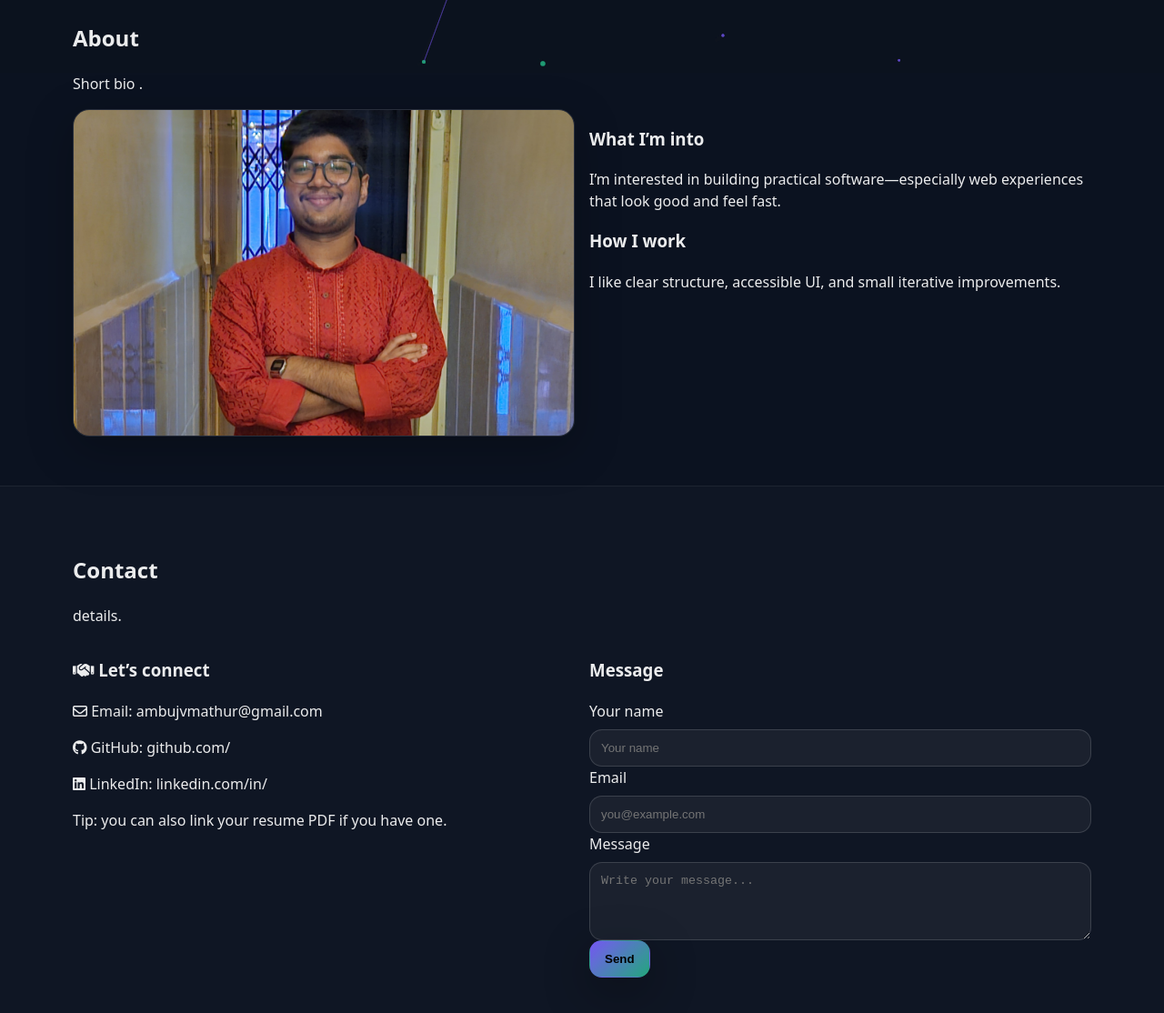
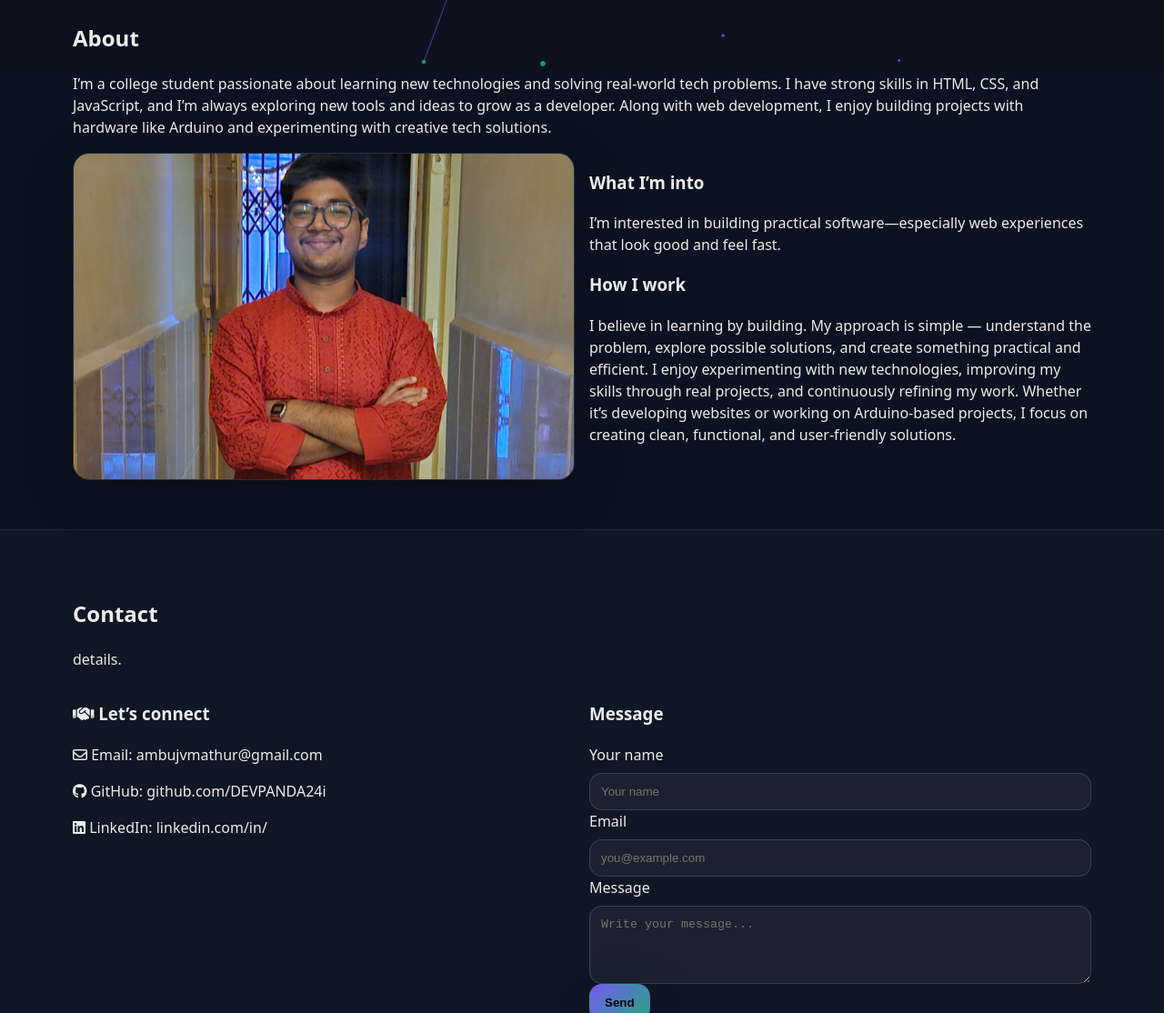
Before and after one commit to DEVPANDA24i/PORTFOLIO, a website: page index.html in a window 1280 px wide. Shown: the part 720-1834 px from the top of the page at 91% size. Drawn offline with Linux system fonts and the light colour scheme.

Commit message:
index.html

```diff
--- a/index.html
+++ b/index.html
@@ -84,7 +84,8 @@
       <div class="container">
         <div class="section__head">
           <h2 class="section__title">About</h2>
-          <p class="section__subtitle">Short bio .</p>
+          <p class="section__subtitle">I’m a college student passionate about learning new technologies and solving real-world tech problems. I have strong skills in HTML, CSS, and JavaScript, and I’m always exploring new tools and ideas to grow as a developer. Along with web development, I enjoy building projects with hardware like Arduino and experimenting with creative tech solutions.
+</p>
         </div>
 
         <div class="grid grid--2">
@@ -100,7 +101,8 @@
             </p>
             <h3 class="card__title" style="margin-top:18px;">How I work</h3>
             <p class="card__text">
-              I like clear structure, accessible UI, and small iterative improvements.
+              I believe in learning by building. My approach is simple — understand the problem, explore possible solutions, and create something practical and efficient. I enjoy experimenting with new technologies, improving my skills through real projects, and continuously refining my work. Whether it’s developing websites or working on Arduino-based projects, I focus on creating clean, functional, and user-friendly solutions.
+
             </p>
           </article>
         </div>
@@ -124,10 +126,9 @@
           <div class="card">
             <h3 class="card__title"><i class="fa-solid fa-handshake"></i> Let’s connect</h3>
             <p class="card__text"><i class="fa-regular fa-envelope"></i> Email: <a class="link" href="mailto:ambuj@example.com">ambujvmathur@gmail.com</a></p>
-            <p class="card__text"><i class="fa-brands fa-github"></i> GitHub: <a class="link" href="#">github.com/</a></p>
+            <p class="card__text"><i class="fa-brands fa-github"></i> GitHub: <a class="link" href="#">github.com/DEVPANDA24i</a></p>
             <p class="card__text"><i class="fa-brands fa-linkedin"></i> LinkedIn: <a class="link" href="#">linkedin.com/in/</a></p>
             <div class="divider" role="separator" aria-hidden="true"></div>
-            <p class="card__text subtle">Tip: you can also link your resume PDF if you have one.</p>
           </div>
 
           <form class="card" id="contactForm">
```
